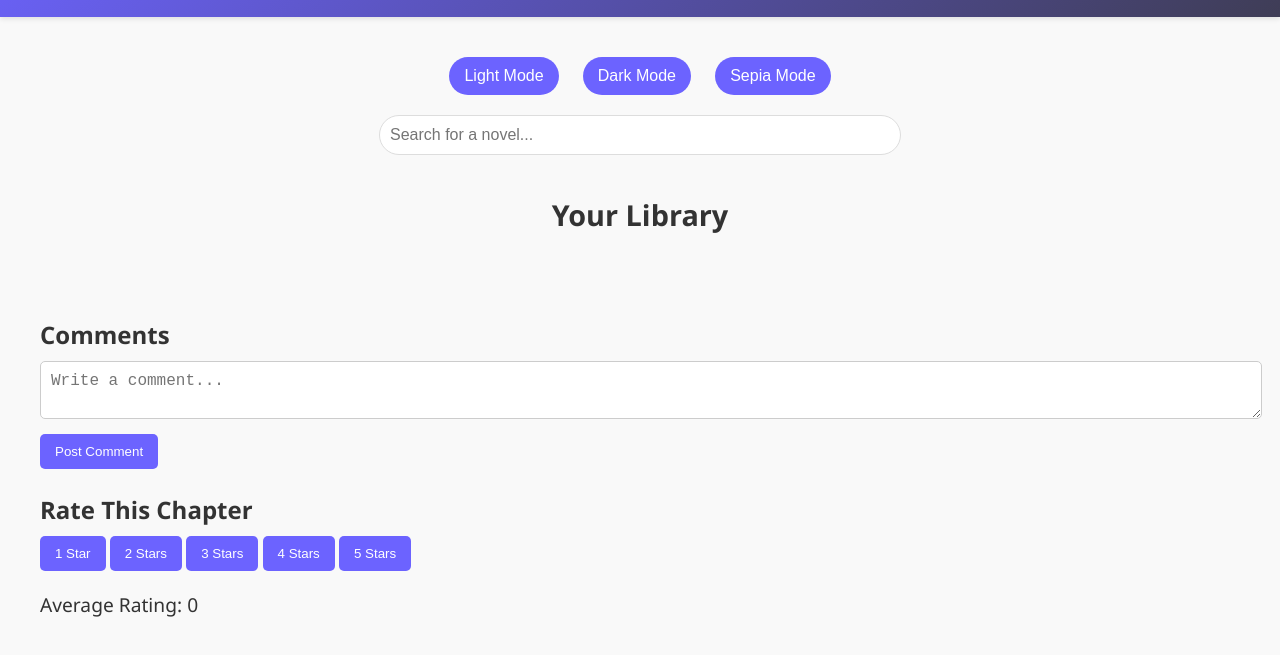
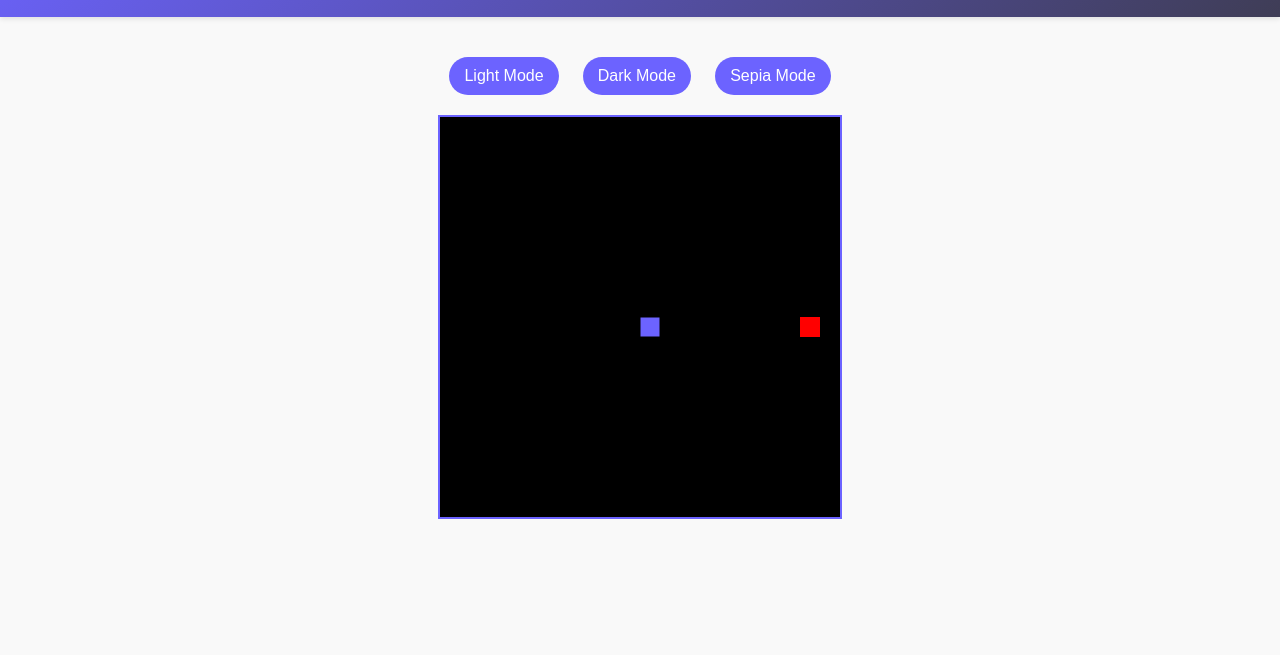
Before and after one commit to DefyingDemonz/WebNovelHub, a plain HTML site: page index.html in a window 1280 px wide. Shown: the part 105-760 px from the top of the page. Drawn offline with Linux system fonts and the light colour scheme.

Commit message:
Update index.html

```diff
--- a/index.html
+++ b/index.html
@@ -1,5 +1,4 @@
-
-   <!DOCTYPE html>
+<!DOCTYPE html>
 <html lang="en">
 <head>
     <meta charset="UTF-8">
@@ -60,6 +59,12 @@
             padding: 20px;
             animation: fadeIn 1s ease;
         }
+        canvas {
+            display: block;
+            margin: 20px auto;
+            background-color: #000;
+            border: 2px solid #6c63ff;
+        }
         .mode-switch {
             text-align: center;
             margin-bottom: 20px;
@@ -78,107 +83,6 @@
         .mode-switch button:hover {
             background: #3f3d56;
         }
-        .search-bar {
-            text-align: center;
-            margin: 20px 0;
-        }
-        .search-bar input {
-            width: 80%;
-            max-width: 500px;
-            padding: 10px;
-            font-size: 1rem;
-            border: 1px solid #ddd;
-            border-radius: 20px;
-            outline: none;
-            transition: border-color 0.3s;
-        }
-        .search-bar input:focus {
-            border-color: #6c63ff;
-        }
-        .library {
-            margin-top: 40px;
-        }
-        .library h2 {
-            text-align: center;
-            font-size: 1.8rem;
-            margin-bottom: 20px;
-            color: #333;
-        }
-        .novel-grid {
-            display: grid;
-            grid-template-columns: repeat(auto-fit, minmax(200px, 1fr));
-            gap: 20px;
-            padding: 20px;
-        }
-        .novel-card {
-            background-color: #ffffff;
-            border-radius: 10px;
-            box-shadow: 0px 2px 5px rgba(0, 0, 0, 0.1);
-            overflow: hidden;
-            transition: transform 0.2s, box-shadow 0.3s;
-            animation: scaleIn 0.5s ease;
-        }
-        .novel-card:hover {
-            transform: translateY(-5px);
-            box-shadow: 0px 5px 15px rgba(0, 0, 0, 0.2);
-        }
-        .novel-card img {
-            width: 100%;
-            height: 200px;
-            object-fit: cover;
-        }
-        .novel-card .card-content {
-            padding: 15px;
-            text-align: center;
-        }
-        .novel-card h3 {
-            margin: 0;
-            font-size: 1.2rem;
-            color: #6c63ff;
-        }
-        .comments-section, .rating-section {
-            margin-top: 20px;
-            animation: fadeIn 1s ease;
-        }
-        .comments-section h3, .rating-section h3 {
-            font-size: 1.5rem;
-            margin-bottom: 10px;
-        }
-        .comments-section textarea {
-            width: 100%;
-            padding: 10px;
-            font-size: 1rem;
-            margin-bottom: 10px;
-            border: 1px solid #ccc;
-            border-radius: 5px;
-        }
-        .comments-section button, .rating-section button {
-            padding: 10px 15px;
-            background: #6c63ff;
-            color: white;
-            border: none;
-            border-radius: 5px;
-            cursor: pointer;
-            transition: background 0.3s;
-        }
-        .comments-section button:hover, .rating-section button:hover {
-            background: #3f3d56;
-        }
-        .comments-list, .rating-display {
-            margin-top: 20px;
-        }
-        .comments-list p {
-            background: #f4f4f4;
-            padding: 10px;
-            border-radius: 5px;
-            margin-bottom: 10px;
-            box-shadow: 0px 2px 5px rgba(0, 0, 0, 0.1);
-        }
-        .rating-display p {
-            font-size: 1.2rem;
-            margin-bottom: 10px;
-            color: #333;
-        }
     </style>
 </head>
 <body>
@@ -192,121 +96,88 @@
             <button onclick="setMode('dark')">Dark Mode</button>
             <button onclick="setMode('sepia')">Sepia Mode</button>
         </div>
-        <div class="search-bar">
-            <input type="text" id="search-bar" placeholder="Search for a novel..." oninput="searchNovels()">
-        </div>
-        <div class="library">
-            <h2>Your Library</h2>
-            <div class="novel-grid" id="novel-grid">
-                <!-- Novel cards will appear here -->
-            </div>
-        </div>
-        <div class="comments-section" id="comments-section">
-            <h3>Comments</h3>
-            <textarea id="comment-input" placeholder="Write a comment..."></textarea>
-            <button onclick="addComment()">Post Comment</button>
-            <div class="comments-list" id="comments-list">
-                <!-- Comments will appear here -->
-            </div>
-        </div>
-        <div class="rating-section" id="rating-section">
-            <h3>Rate This Chapter</h3>
-            <div>
-                <button onclick="rateChapter(1)">1 Star</button>
-                <button onclick="rateChapter(2)">2 Stars</button>
-                <button onclick="rateChapter(3)">3 Stars</button>
-                <button onclick="rateChapter(4)">4 Stars</button>
-                <button onclick="rateChapter(5)">5 Stars</button>
-            </div>
-            <div class="rating-display" id="rating-display">
-                <p>Average Rating: <span id="average-rating">0</span></p>
-            </div>
-        </div>
+        <canvas id="snakeGame" width="400" height="400"></canvas>
     </div>
     <script>
-        const novels = [
-    {
-        name: "Birth of the Demonic Sword",
-        cover: "https://via.placeholder.com/200x300?text=Birth+of+the+Demonic+Sword",
-        chapters: ["Chapter 1", "Chapter 2", "Chapter 3", "..."],
-        status: "Completed"
-    },
-    { name: "Novel 1", cover: "https://via.placeholder.com/200x300", chapters: ["Chapter 1", "Chapter 2", "Chapter 3"] },
-    { name: "Novel 2", cover: "https://via.placeholder.com/200x300", chapters: ["Chapter 1", "Chapter 2"] },
-    { name: "Novel 3", cover: "https://via.placeholder.com/200x300", chapters: ["Chapter 1"] }
-];
-        const comments = JSON.parse(localStorage.getItem('comments')) || [];
-        const ratings = JSON.parse(localStorage.getItem('ratings')) || [];
-        const novelGrid = document.getElementById('novel-grid');
-        const commentsList = document.getElementById('comments-list');
-        const ratingDisplay = document.getElementById('average-rating');
+        const canvas = document.getElementById('snakeGame');
+        const ctx = canvas.getContext('2d');
+        const box = 20;
+        const rows = canvas.width / box;
+        const columns = canvas.height / box;
+        let snake = [{ x: 10 * box, y: 10 * box }];
+        let food = {
+            x: Math.floor(Math.random() * rows) * box,
+            y: Math.floor(Math.random() * columns) * box
+        };
+        let direction;
+        let score = 0;
 
-        function displayNovels() {
-            novelGrid.innerHTML = '';
-            novels.forEach((novel, index) => {
-                const card = document.createElement('div');
-                card.className = 'novel-card';
+        document.addEventListener('keydown', changeDirection);
 
-                const cover = document.createElement('img');
-                cover.src = novel.cover || 'https://via.placeholder.com/200x300?text=No+Cover';
-                cover.alt = `${novel.name} Cover`;
-
-                const content = document.createElement('div');
-                content.className = 'card-content';
-
-                const title = document.createElement('h3');
-                title.textContent = novel.name;
-
-                const button = document.createElement('button');
-                button.textContent = 'View Chapters';
-                button.onclick = () => viewNovel(index);
-
-                content.appendChild(title);
-                content.appendChild(button);
-                card.appendChild(cover);
-                card.appendChild(content);
-
-                novelGrid.appendChild(card);
-            });
+        function changeDirection(event) {
+            if (event.key === 'ArrowUp' && direction !== 'DOWN') direction = 'UP';
+            else if (event.key === 'ArrowDown' && direction !== 'UP') direction = 'DOWN';
+            else if (event.key === 'ArrowLeft' && direction !== 'RIGHT') direction = 'LEFT';
+            else if (event.key === 'ArrowRight' && direction !== 'LEFT') direction = 'RIGHT';
         }
 
-        function viewNovel(index) {
-            const novel = novels[index];
-            alert(`Viewing ${novel.name}\nChapters:\n${novel.chapters.join('\n')}`);
+        function drawGame() {
+            ctx.fillStyle = '#000';
+            ctx.fillRect(0, 0, canvas.width, canvas.height);
+
+            for (let i = 0; i < snake.length; i++) {
+                ctx.fillStyle = i === 0 ? '#6c63ff' : '#3f3d56';
+                ctx.fillRect(snake[i].x, snake[i].y, box, box);
+                ctx.strokeStyle = '#000';
+                ctx.strokeRect(snake[i].x, snake[i].y, box, box);
+            }
+
+            ctx.fillStyle = 'red';
+            ctx.fillRect(food.x, food.y, box, box);
+
+            let snakeX = snake[0].x;
+            let snakeY = snake[0].y;
+
+            if (direction === 'UP') snakeY -= box;
+            if (direction === 'DOWN') snakeY += box;
+            if (direction === 'LEFT') snakeX -= box;
+            if (direction === 'RIGHT') snakeX += box;
+
+            if (snakeX === food.x && snakeY === food.y) {
+                score++;
+                food = {
+                    x: Math.floor(Math.random() * rows) * box,
+                    y: Math.floor(Math.random() * columns) * box
+                };
+            } else {
+                snake.pop();
+            }
+
+            const newHead = { x: snakeX, y: snakeY };
+
+            if (
+                snakeX < 0 ||
+                snakeY < 0 ||
+                snakeX >= canvas.width ||
+                snakeY >= canvas.height ||
+                collision(newHead, snake)
+            ) {
+                clearInterval(game);
+                alert(`Game Over! Your score: ${score}`);
+                return;
+            }
+
+            snake.unshift(newHead);
         }
 
-        function searchNovels() {
-            const query = document.getElementById('search-bar').value.toLowerCase();
-            const filteredNovels = novels.filter(novel => novel.name.toLowerCase().includes(query));
-            novelGrid.innerHTML = '';
-            filteredNovels.forEach((novel, index) => {
-                const card = document.createElement('div');
-                card.className = 'novel-card';
-
-                const cover = document.createElement('img');
-                cover.src = novel.cover || 'https://via.placeholder.com/200x300?text=No+Cover';
-                cover.alt = `${novel.name} Cover`;
-
-                const content = document.createElement('div');
-                content.className = 'card-content';
-
-                const title = document.createElement('h3');
-                title.textContent = novel.name;
-
-                const button = document.createElement('button');
-                button.textContent = 'View Chapters';
-                button.onclick = () => viewNovel(index);
-
-                content.appendChild(title);
-                content.appendChild(button);
-                card.appendChild(cover);
-                card.appendChild(content);
-
-                novelGrid.appendChild(card);
-            });
+        function collision(head, array) {
+            for (let i = 0; i < array.length; i++) {
+                if (head.x === array[i].x && head.y === array[i].y) return true;
+            }
+            return false;
         }
 
-        function displayComments() {
-            commentsList.innerHTML = '';
-            comments.forEach(comment => {
-                const commentItem =
+        const game = setInterval(drawGame, 100);
+    </script>
+</body>
+</html>
```
